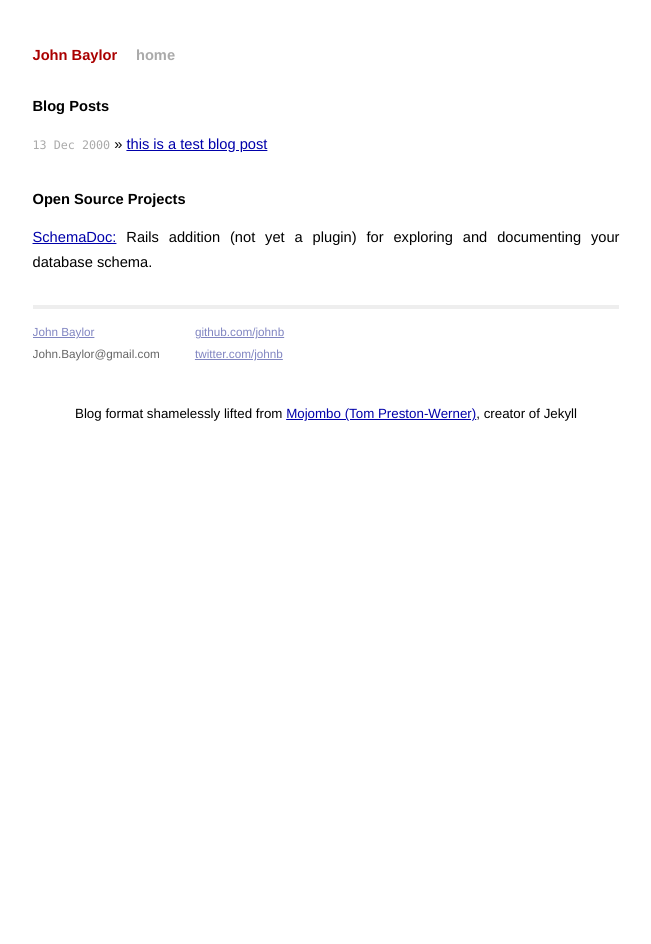
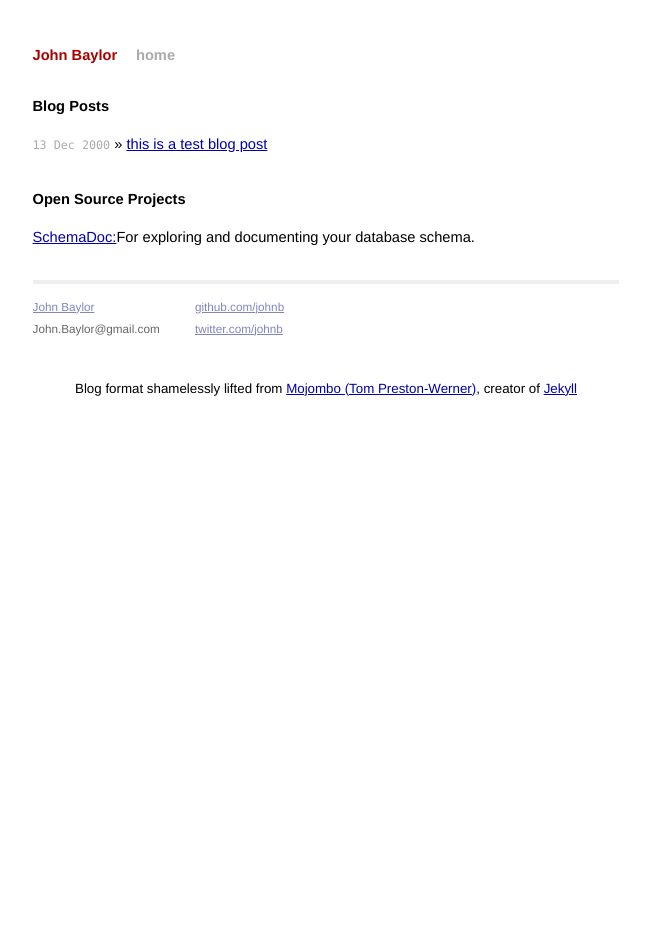
Before and after one commit to JohnB/johnb.github.com, a Jekyll site: the page built from index.html, in a window 1280 px wide. Shown: the whole page, without its empty margins (314-965 px from the left). Built offline with Jekyll 4.4.1, drawn with Linux system fonts in a browser that asks for light colours.

Commit message:
Fixed links and some text.

```diff
--- a/_layouts/default.html
+++ b/_layouts/default.html
@@ -42,6 +42,7 @@
   </div>
 </div>
 Blog format shamelessly lifted from
-<a href="http://tom.preston-werner.com/">Mojombo (Tom Preston-Werner)</a>, creator of Jekyll
+<a href="http://tom.preston-werner.com/">Mojombo (Tom Preston-Werner)</a>, creator of
+<a href="https://github.com/mojombo/jekyll/">Jekyll</a>
 </body>
 </html>
--- a/index.html
+++ b/index.html
@@ -13,6 +13,6 @@
 
   <h1>Open Source Projects</h1>
   <ul class="posts">
-    <li><a href="http://github.com/johnb/schema_doc/">SchemaDoc:</a> Rails addition (not yet a plugin) for exploring and documenting your database schema.</li>
+    <li><a href="https://github.com/johnb/schema_doc">SchemaDoc:</a>For exploring and documenting your database schema.</li>
   </ul>
 </div>
```
